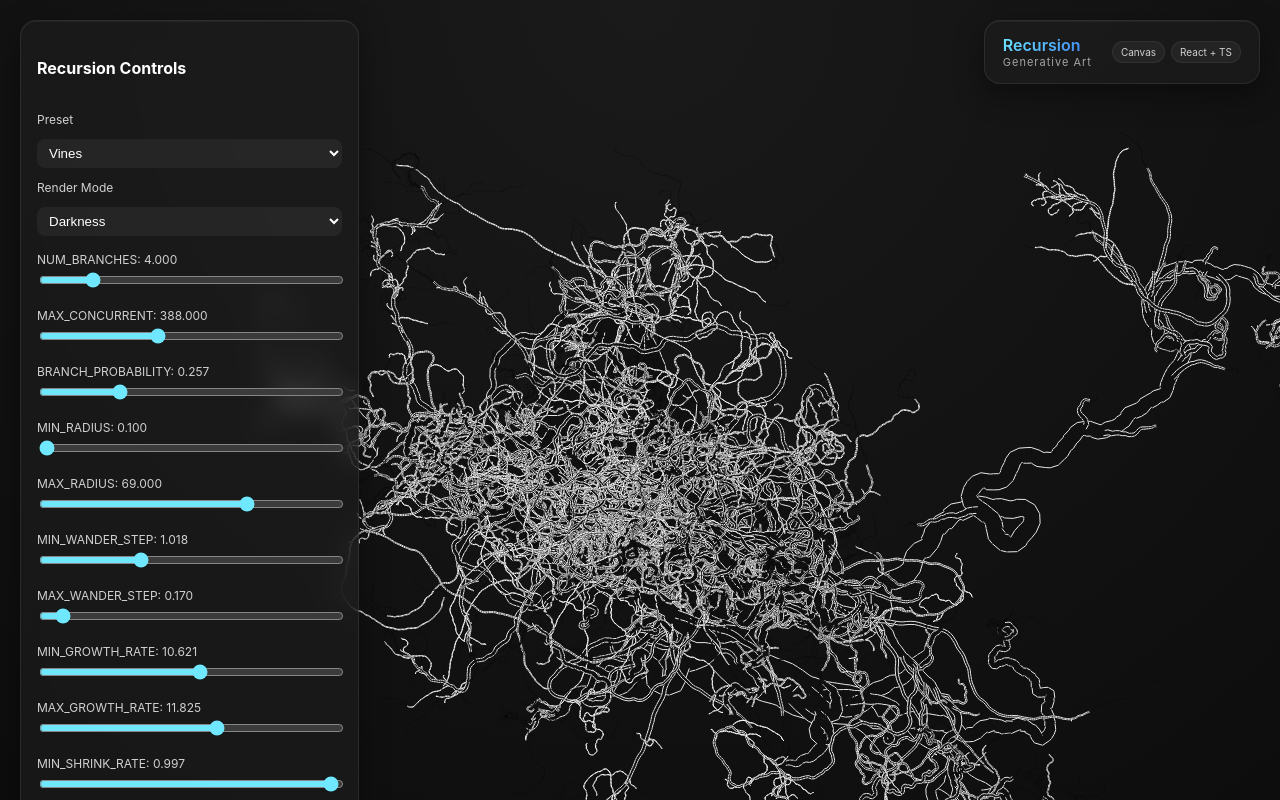
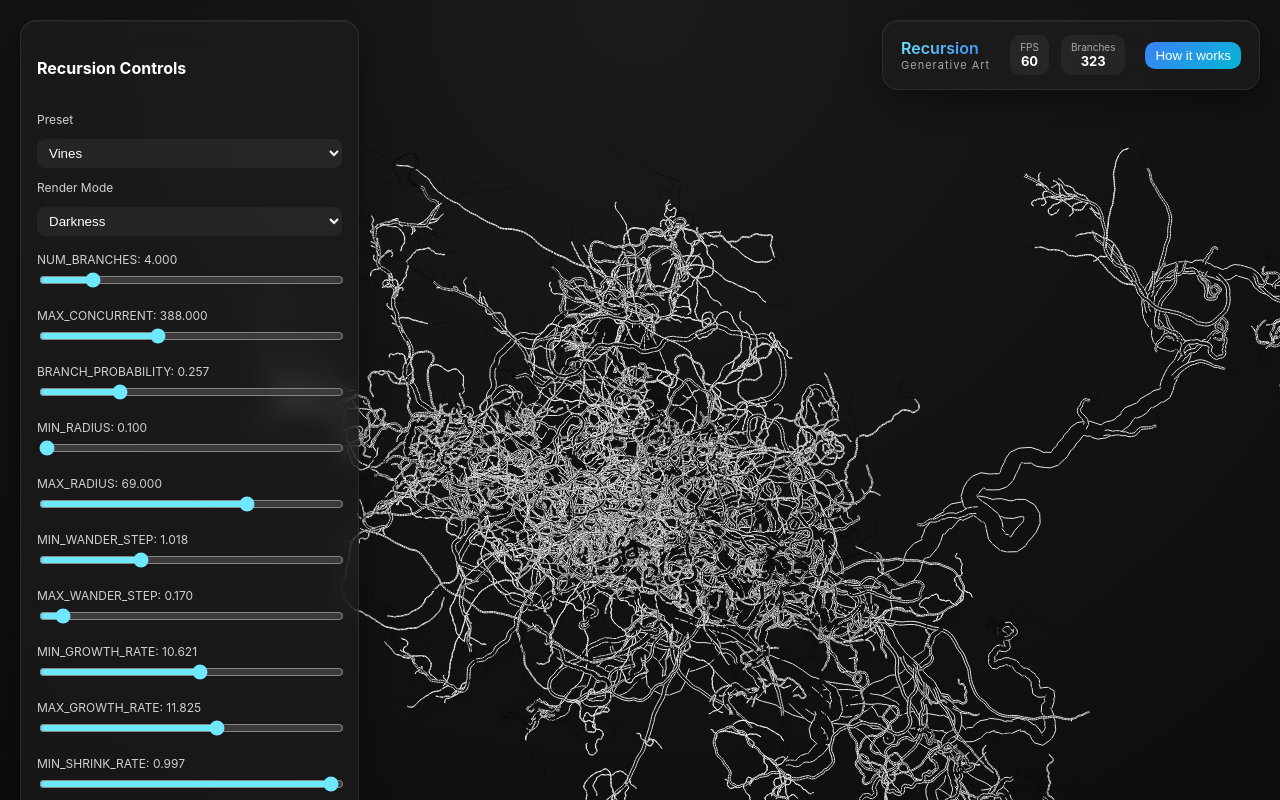
Before and after one commit to fernandacostads/recursion-canvas, a React (Vite) app: page / in a window 1280 px wide. Built offline with nearby package versions, Linux system fonts and the light colour scheme.

Commit message:
feat: improve header

```diff
--- a/src/App.tsx
+++ b/src/App.tsx
@@ -1,11 +1,23 @@
+import { useState } from "react";
 import Header from "./components/Header";
 import RecursionCanvas from "./components/RecursionCanvas";
 
 export default function App() {
+  const [fps, setFps] = useState(0);
+  const [branchCount, setBranchCount] = useState(0);
   return (
     <>
-      <Header />
-      <RecursionCanvas />
+      <Header
+        fps={fps}
+        branchCount={branchCount}
+        onOpenDocs={() => {
+          window.location.href = "/docs";
+        }}
+      />
+      <RecursionCanvas
+        onFpsChange={setFps}
+        onBranchCountChange={setBranchCount}
+      />
     </>
   );
 }
--- a/src/components/Header.tsx
+++ b/src/components/Header.tsx
@@ -1,4 +1,10 @@
-export default function Header() {
+interface Props {
+  fps: number;
+  branchCount: number;
+  onOpenDocs: () => void;
+}
+
+export default function Header({ fps, branchCount, onOpenDocs }: Props) {
   return (
     <header className="header">
       <div className="header-left">
@@ -6,9 +12,22 @@ export default function Header() {
         <span className="subtitle">Generative Art</span>
       </div>
 
+      <div className="header-center">
+        <div className="metric">
+          <span>FPS</span>
+          <strong>{fps}</strong>
+        </div>
+
+        <div className="metric">
+          <span>Branches</span>
+          <strong>{branchCount}</strong>
+        </div>
+      </div>
+
       <div className="header-right">
-        <span className="badge">Canvas</span>
-        <span className="badge">React + TS</span>
+        <button className="link-btn" onClick={onOpenDocs}>
+          How it works
+        </button>
       </div>
     </header>
   );
--- a/src/components/RecursionCanvas.tsx
+++ b/src/components/RecursionCanvas.tsx
@@ -435,8 +435,15 @@ class Branch {
 // =====================
 // COMPONENT
 // =====================
+interface Props {
+  onFpsChange: (fps: number) => void;
+  onBranchCountChange: (branchCount: number) => void;
+}
 
-export default function RecursionCanvas() {
+export default function RecursionCanvas({
+  onFpsChange,
+  onBranchCountChange,
+}: Props) {
   const canvasRef = useRef<HTMLCanvasElement>(null);
   const branchesRef = useRef<Branch[]>([]);
   const configRef = useRef<Config>(PRESETS["Vines"]);
@@ -483,8 +490,25 @@ export default function RecursionCanvas() {
       spawnCenter();
     };
 
+    let lastTime = performance.now();
+    let frames = 0;
+
     const loop = () => {
       animationRef.current = requestAnimationFrame(loop);
+
+      const now = performance.now();
+      frames++;
+
+      // calcula FPS a cada 500ms
+      if (now - lastTime >= 500) {
+        const fps = Math.round((frames * 1000) / (now - lastTime));
+
+        onFpsChange(fps);
+        onBranchCountChange(branchesRef.current.length);
+
+        frames = 0;
+        lastTime = now;
+      }
 
       const cfg = configRef.current;
 
--- a/src/index.css
+++ b/src/index.css
@@ -80,6 +80,98 @@ body,
   border: 1px solid rgba(255, 255, 255, 0.08);
 
   opacity: 0.8;
+}
+
+.header {
+  position: fixed;
+  top: 20px;
+  right: 20px;
+
+  display: flex;
+  align-items: center;
+  gap: 20px;
+
+  padding: 14px 18px;
+  border-radius: 16px;
+
+  background: rgba(30, 30, 30, 0.6);
+  backdrop-filter: blur(12px);
+
+  border: 1px solid rgba(255, 255, 255, 0.08);
+
+  box-shadow:
+    0 10px 30px rgba(0, 0, 0, 0.4),
+    inset 0 1px 0 rgba(255, 255, 255, 0.05);
+}
+
+/* LEFT */
+.header-left {
+  display: flex;
+  flex-direction: column;
+}
+
+.header-left h1 {
+  margin: 0;
+  font-size: 16px;
+  font-weight: 600;
+
+  background: linear-gradient(135deg, #6ee7ff, #3b82f6);
+  -webkit-background-clip: text;
+  -webkit-text-fill-color: transparent;
+}
+
+.subtitle {
+  font-size: 11px;
+  opacity: 0.6;
+}
+
+/* CENTER (metrics) */
+.header-center {
+  display: flex;
+  gap: 12px;
+}
+
+.metric {
+  display: flex;
+  flex-direction: column;
+  align-items: center;
+
+  padding: 6px 10px;
+  border-radius: 10px;
+
+  background: rgba(255, 255, 255, 0.05);
+}
+
+.metric span {
+  font-size: 10px;
+  opacity: 0.6;
+}
+
+.metric strong {
+  font-size: 13px;
+}
+
+/* RIGHT */
+.header-right {
+  display: flex;
+}
+
+/* BUTTON LINK */
+.link-btn {
+  padding: 6px 10px;
+  border-radius: 10px;
+  border: none;
+
+  background: linear-gradient(135deg, #3b82f6, #06b6d4);
+  color: white;
+
+  cursor: pointer;
+  transition: 0.2s;
+}
+
+.link-btn:hover {
+  transform: translateY(-1px);
+  opacity: 0.9;
 }
 
 /* CANVAS */
```
